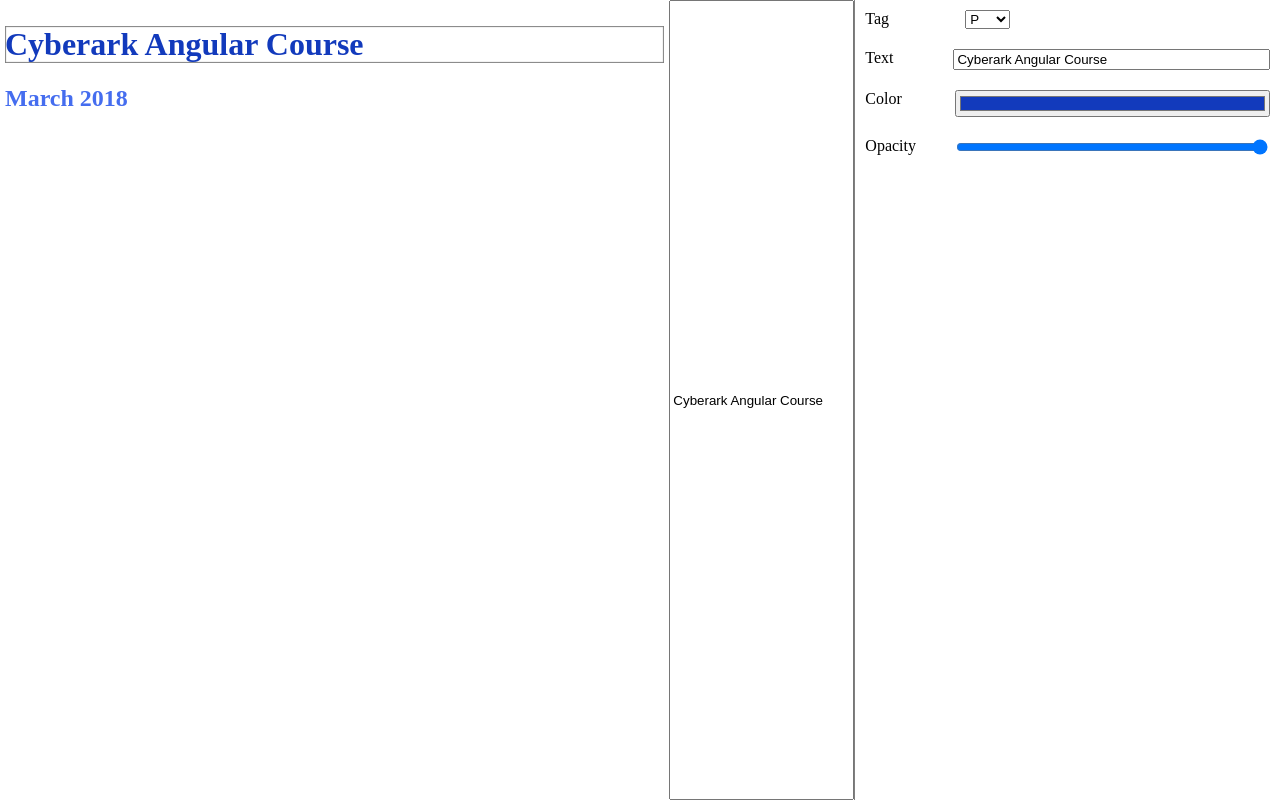
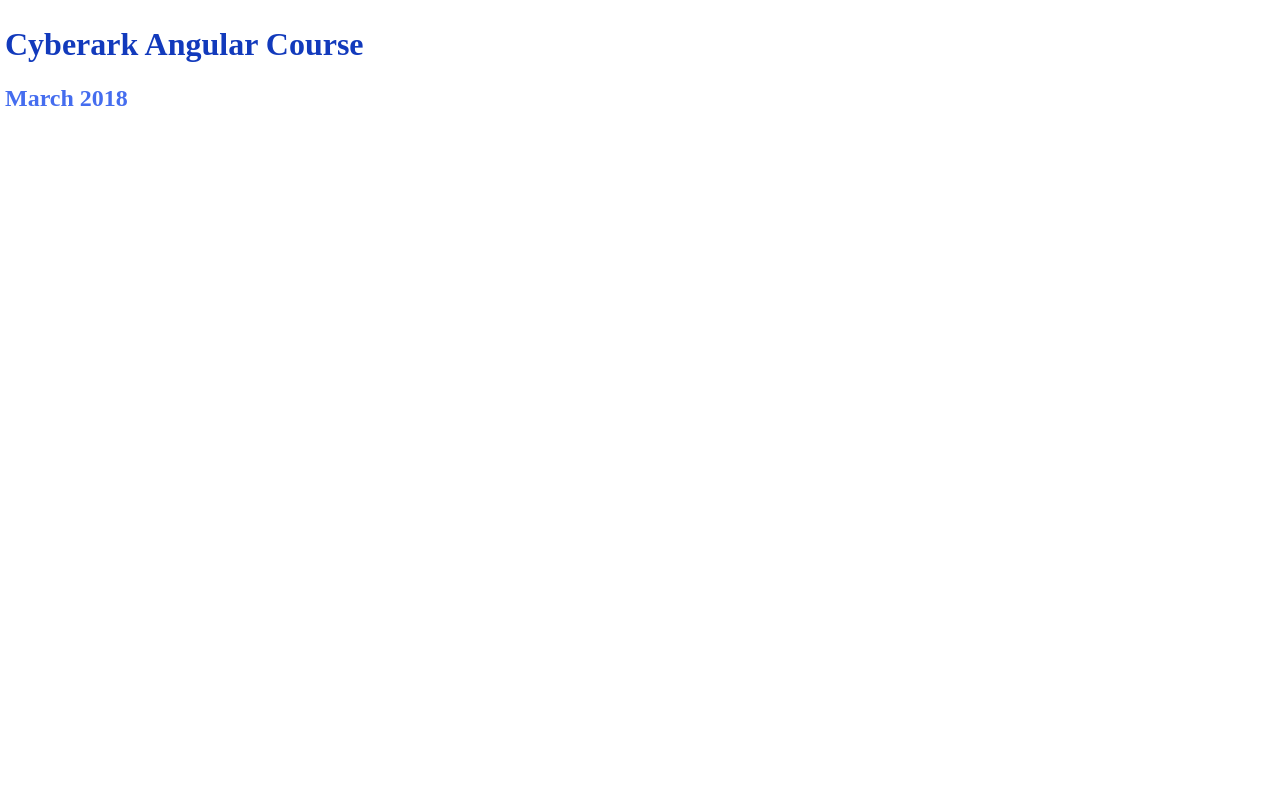
Before and after one commit to demo-projects/cyberark-mar-2018, an Angular app: page / in a window 1280 px wide. Built offline with nearby package versions, Linux system fonts and the light colour scheme.

Commit message:
Removed unused code

```diff
--- a/src/app/app.component.ts
+++ b/src/app/app.component.ts
@@ -30,7 +30,6 @@
           </ng-container>
         </div>
       </div>
-      <input #inputTag [value]="elements[selectedElementIndex].text" (input)="setProperties({ text: inputTag.value })"/>
       <ca-properties-panel
         *ngIf="selectedElementIndex !== null"
         [properties]="elements[selectedElementIndex]"
@@ -46,7 +45,7 @@
   ]
 })
 export class AppComponent {
-  selectedElementIndex = 0;
+  selectedElementIndex = null;
   elements: ElementProperties[] = [
     {
       tag: 'h1',
```
